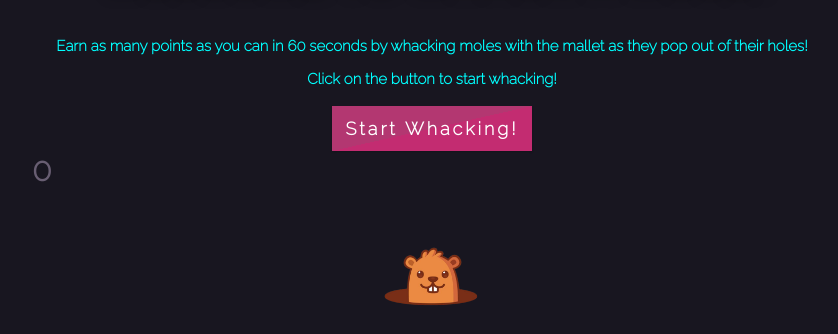
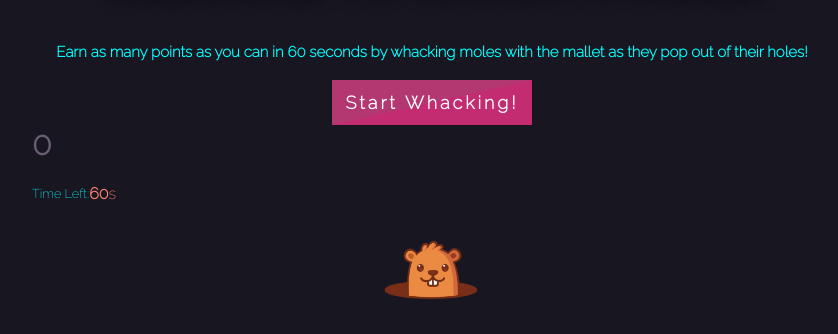
Before and after one commit to proyetei/Whack-A-Mole-Game, a plain HTML site: page index.html in a window 1280 px wide. Both pictures are taken after a click on the button "Start Whacking!". Shown: the part 126-460 px from the top of the page, without its empty margins (208-1046 px from the left). Drawn offline with Linux system fonts and the light colour scheme.

Commit message:
im just messing around

```diff
--- a/index.html
+++ b/index.html
@@ -23,16 +23,19 @@
         <div class="description">
         <h3>
             <p> Earn as many points as you can in 60 seconds by whacking moles with the mallet as they pop out of their holes! </p>
-            <p> Click on the button to start whacking! </p>
         </h3>
         </div>
 
         <div class ="start">
-            <button onClick="startGame('#page-start')"> Start Whacking! </button>
+            <button onClick="startGame()"> Start Whacking! </button>
         </div>
 
 
     <h1 class="score"> Score: 0</h1>
+    <li class="time">
+        <p>Time Left:</p>
+        <span><b>60</b>s</span>
+      </li>
 
     <div class = "game" id="page-start">
         <div class="hole hole1">
--- a/index.js
+++ b/index.js
@@ -5,12 +5,11 @@
  * A function to start the game.
  * A function to “prevent” cheating , once the mole is whacked it should hide again and to set the score.
 */
+const timeTag = document.querySelector(".time span b");
 const moles = document.querySelectorAll('.mole');
 const holes = document.querySelectorAll('.hole'); //matches all the CSS selector hole
 const scoreBoard = document.querySelector('.score'); //matches the CSS selector score
-let lastHole;
-let timeUp = false;
-let score = 0;
+let lastHole, timeUp = false, score = 0;
 
 //Function to create a random amount of time that the mole will peep for
 //Using math.random
@@ -18,6 +17,23 @@ let score = 0;
 function peepTime(min, max) {
     return Math.round(Math.random() * (max - min) + min);
 }
+/*
+document.getElementById("start").addEventListener("click", function(){
+  var timeleft = 15;
+
+  var downloadTimer = setInterval(function function1(){
+  document.getElementById("time").innerHTML = timeleft +
+  "&nbsp"+"seconds remaining";
+
+  timeleft -= 1;
+  if(timeleft <= 0){
+      clearInterval(downloadTimer);
+      document.getElementById("time").innerHTML = "Time is up!"
+  }
+  }, 1000);
+
+  console.log(countdown);
+}); */
 
 //A function to choose the random hole from which the mole will peep
 
@@ -52,6 +68,7 @@ function startGame() {
   scoreBoard.textContent = 0;
   timeUp = false;
   score = 0;
+  time = 60;
   peep();
   setTimeout(() => timeUp = true, 60000) //starts the game and runs it for 60s
 }
--- a/style.css
+++ b/style.css
@@ -96,6 +96,16 @@ top: 0;
     margin-top: 0%;
     font-family: Raleway;
     }
+
+.time{
+    display: flex;
+    height: 20px;
+    list-style: none;
+    position: relative;
+    align-items: center;
+    font-family: Raleway;
+    color: salmon;
+}
 .game {
     width: 800px;
     height: 400px;
```
